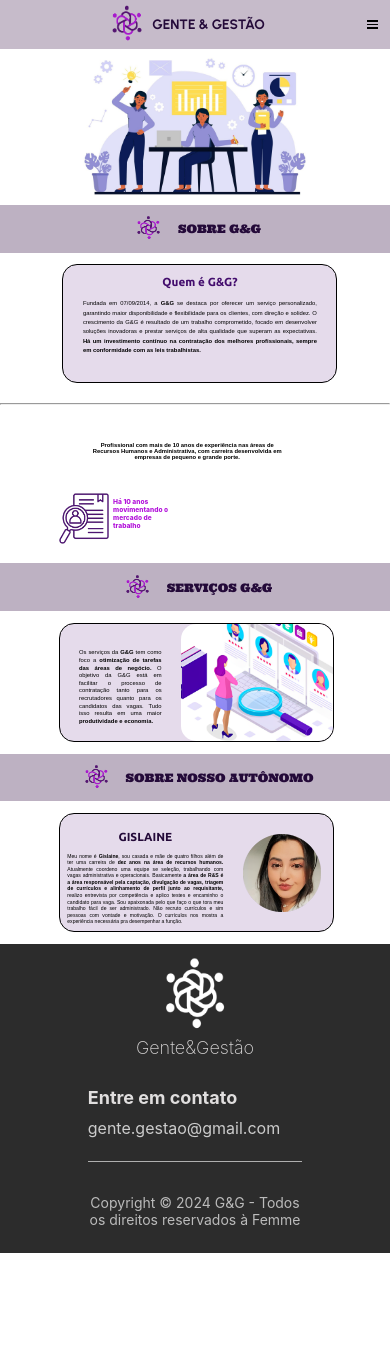
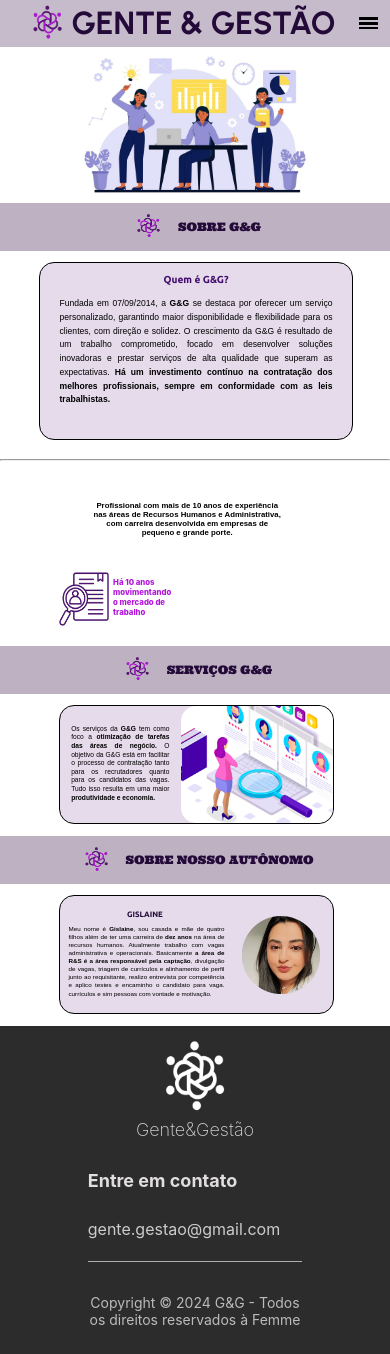
Before and after one commit to myslium/tcc-g-g, a React (Create React App) app: page /sobre in a window 390 px wide. Before the commit the page ends 1253 px from the top, so only its background shows below. Built offline with nearby package versions, Linux system fonts and the light colour scheme; a web font is replaced by a local one.

Commit message:
deixa pro front

```diff
--- a/src/componentes/cabeçalho/index.scss
+++ b/src/componentes/cabeçalho/index.scss
@@ -23,7 +23,7 @@
         margin: 0 auto;
 
         .h1 {
-            font-size: 2.4vw;
+            font-size: 2rem;
             font-family: 'Ubuntu', sans-serif;
             font-weight: 400;
             font-style: normal;
@@ -40,13 +40,14 @@
         display: none;
         cursor: pointer;
         margin-right: 3vw;
+        z-index: 1000;
 
         .bar {
             display: block;
-            width: 3vw;
-            height: 0.4vw;
+            width: 5vw;
+            height: 0.6vw;
             background-color: #000;
-            margin: 0.5vw auto;
+            margin: 0.65vw auto;
             transition: all 0.3s;
         }
 
@@ -55,7 +56,7 @@
         }
 
         &.active .bar:nth-child(1) {
-            transform: translateY(0.9vw) rotate(45deg);
+            transform: translateY(1.7vw) rotate(45deg);
         }
 
         &.active .bar:nth-child(3) {
@@ -102,11 +103,11 @@
                     font-family: 'Urbanist', sans-serif;
 
                     i {
-                        font-size: 2vw;
+                        font-size: 2rem;
                     }
 
                     span {
-                        font-size: 1vw;
+                        font-size: 1rem;
                         margin-top: 0.5vw;
                         text-align: center;
                     }
@@ -135,11 +136,11 @@
         &.aberto {
             display: block;
             position: absolute;
-            top: 6vw;
+            top: 7vw;
             left: 0;
             right: 0;
             background-color: #BDB1C2;
-            z-index: 1000;
+            z-index: 999;
             padding: 1vw 0;
 
             ul {
@@ -150,7 +151,7 @@
                     margin: 1vw 0;
 
                     a {
-                        font-size: 1.4vw;
+                        font-size: 1rem;
                         text-align: center;
                     }
                 }
@@ -164,8 +165,8 @@
     }
 
     .login {
-        width: 2.5vw;
-        height: 2.8vw;
+        width: 2.8vw;
+        height: 3vw;
     }
 
     .login:hover {
@@ -175,13 +176,13 @@
     @media (max-width: 768px) {
         .imh1 {
             .h1 {
-                font-size: 3.50vw;
+                font-size: 2rem;
                 font-family: 'Urbanist', serif;
                 font-weight: 700;
             }
 
             .geg {
-                height: 10.5vw;
+                height: 10vw;
             }
         }
 
@@ -198,8 +199,8 @@
         }
 
         .login {
-            width: 2vw;
-            height: 2.5vw;
+            width: 2.8vw;
+            height: 3vw;
         }
 
         .login:hover {
--- a/src/componentes/footer/index.scss
+++ b/src/componentes/footer/index.scss
@@ -12,15 +12,14 @@ footer {
     .footer-content {
         display: flex;
         width: 100%;
-
         align-items: center;
-        gap: 80px ;
+        gap: 5vw;
 
         .logo {
             display: flex;
             flex-direction: column;
             align-items: center;
-            margin-left:  100px;
+            margin-left:  2vw;
 
             img {
                 width: 100px;
@@ -50,7 +49,6 @@ footer {
 
                 .h3 {
                     font-size: 18px;
-                    margin-bottom: 0px;
                     font-weight: 700;
                     color: #e0dede;
                 }
--- a/src/pages/cadastro/index.jsx
+++ b/src/pages/cadastro/index.jsx
@@ -52,6 +52,8 @@ export default function Cadastro() {
             link3 = '/vagas'
             titulo4 = 'Fale com consultor'
             link4 = '/falecomconsultor'
+            tituloo5= 'ROBOT'
+            link5 = '/bot'
             aparecer={true}
 
             />
--- a/src/pages/falecomconsultor/index.jsx
+++ b/src/pages/falecomconsultor/index.jsx
@@ -75,6 +75,8 @@ export default function Falecomconsultor() {
                 link3='/vagas'
                 titulo4='Fale com consultor'
                 link4='/falecomconsultor'
+                tituloo5 = 'ROBOT'
+                link5 = '/bot'
                 aparecer={true}
 
             />
--- a/src/pages/inicio/index.scss
+++ b/src/pages/inicio/index.scss
@@ -77,14 +77,13 @@
                 width: 40vw;
 
                 h1 {
-                    font-size: 2vw;
-                    width: 15vw;
+                    font-size: 1.5vw;
                     margin: 0;
                 }
 
                 p {
-                    font-size: 1.7vw;
-                    color: #524E4E;
+                    font-size: 1vw;
+                    color: #252525;
                     margin: 0;
                     line-height: 1.5;
                 }
@@ -99,7 +98,7 @@
                         margin-right: 40px;
                         text-decoration: none;
                         gap: 0.5vw;
-                        font-size: 2.5vw;
+                        font-size: 0.6rem;
                         align-items: center;
 
 
@@ -111,7 +110,7 @@
                         svg:not(:root).svg-inline--fa {
                             overflow: visible;
                             box-sizing: content-box;
-                            font-size: 1.5vw;
+                            font-size: 0.7rem;
                             margin-top: 0.6vw;
 
                         }
--- a/src/pages/sobregeg/index.jsx
+++ b/src/pages/sobregeg/index.jsx
@@ -18,6 +18,8 @@ export default function SobreGeG() {
             link3 = '/vagas'
            titulo4 = 'Fale com consultor'
             link4 = '/falecomconsultor'
+            tituloo5 = 'ROBOT'
+            link5= '/bot'
             aparecer={true}
 
             />
@@ -63,7 +65,7 @@ export default function SobreGeG() {
             <div className="cont">
             <div className="textautonomo">
                 <h1 className='titulogis'>GISLAINE</h1>
-                <h1 className='textogislaine'>Meu nome é <strong>Gislaine</strong>, sou casada e mãe de quatro filhos além de ter uma carreira de <strong>dez anos na área de recursos humanos.</strong>  Atualmente coordeno uma equipe se seleção, trabalhando com vagas administrativa e operacionais. Basicamente <strong>a área de R&S é a área responsável pela captação, divulgação de vagas, triagem de currículos e alinhamento de perfil junto ao requisitante,</strong> realizo entrevista por competência e aplico testes e encaminho o candidato para vaga. Sou apaixonada pelo que faço o que tora meu trabalho fácil de ser administrado. Não recruto currículos e sim pessoas com vontade e motivação. O currículos nos mostra a experiência necessária pra desempenhar a função.</h1>
+                <h1 className='textogislaine'>Meu nome é <strong>Gislaine</strong>, sou casada e mãe de quatro filhos além de ter uma carreira de <strong>dez anos</strong> na área de recursos humanos.  Atualmente trabalho com vagas administrativa e operacionais. Basicamente <strong>a área de R&S é a área responsável pela captação</strong>, divulgação de vagas, triagem de currículos e alinhamento de perfil junto ao requisitante, realizo entrevista por competência e aplico testes e encaminho o candidato para vaga. currículos e sim pessoas com vontade e motivação.</h1>
 
 
             </div>
--- a/src/pages/sobregeg/index.scss
+++ b/src/pages/sobregeg/index.scss
@@ -22,26 +22,27 @@
 
     .cartaotexto{
         padding: 3vw;
-        padding-left: 16vw;
+        padding-left: 10vw;
 
         .cardizinho{
         background-color: #E5DBEB;
-        width: 70vw;
-        height: 30vw;
+        width: 80vw;
+        height: 45vw;
         border-radius: 15px;
         border: 1px solid #000;
         align-content: center;
+        justify-content: center;
 
         h1{
             text-align: center;
             color: #430D6D;
             font-weight: 600;
-            font-size: 3vw;
+            font-size: 2.6vw;
             font-family: 'Ubuntu', sans-serif;
 
         }
         p{
-            font-size: 1.5vw;
+            font-size: 2.2vw;
             padding: 5vw;
             padding-top: 1vw;
             text-align: center;
@@ -65,7 +66,7 @@
             text-align: center;
             color: #000000;
             font-weight: 700;
-            font-size: 1.5vw;
+            font-size: 2vw;
             padding-top: 1vw;
             padding-left: 3vw;
             padding-bottom: 2vw;
@@ -88,11 +89,11 @@
             font-weight: 800;
             color: #B314DB;
             width: 15vw;
-            font-size: 1.7vw;
+            font-size: 2vw;
         }
         .imglupa{
             width: 13vw;
-            height: 13vw;
+            height: 14vw;
         }
 
     }
@@ -120,8 +121,8 @@
         .texto{
             font-family: 'Montserrat', sans-serif;
             font-weight: 400;
-            font-size: 1.5vw;
-            padding: 5vw;
+            font-size: 1.7vw;
+            padding: 3vw;
             text-align: center;
             text-wrap: wrap;
             text-align: justify;
@@ -161,8 +162,9 @@
             .textogislaine{
             font-family: 'Montserrat', sans-serif;
             font-weight: 400;
-            font-size: 1.3vw;
-            padding: 0vw 2vw 2vw 2vw;
+            font-size: 1.6vw;
+            padding: 0vw 1.5vw 1.5vw 2.3vw;
+
             text-align: center;
             text-wrap: wrap;
             width: 40vw;
@@ -177,6 +179,7 @@
                 font-family: 'Ubuntu', sans-serif;
                 font-weight: 600;
                 color: #240A39;
+                font-size: 2vw;
             }
 
         }
@@ -227,10 +230,14 @@
     }}
     @media (max-width: 468px) {
         .text{
+            h1{
+                font-size: 0.3rem;
+            }
             p{
                 text-align: center;
                 text-align: justify;
                 width: 50vw;
+                font-size: 0.3rem;
 
             }
 
--- a/src/pages/vagas/index.jsx
+++ b/src/pages/vagas/index.jsx
@@ -57,6 +57,8 @@ export default function Vagas() {
                 link3='/vagas'
                 titulo4='Fale com consultor'
                 link4='/falecomconsultor'
+                tituloo5 = 'ROBOT'
+                link5= '/bot'
                 aparecer={true}
             />
 
```
